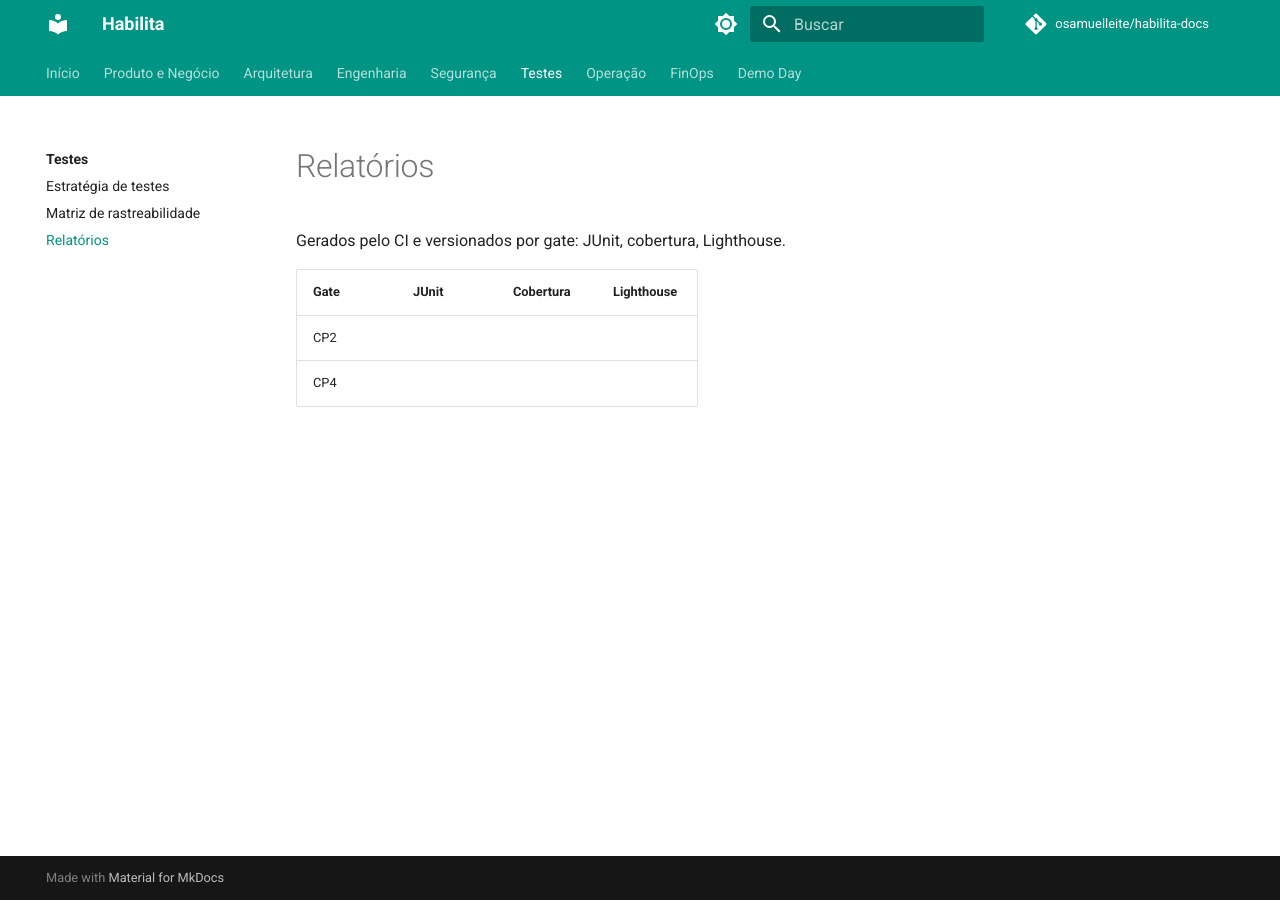
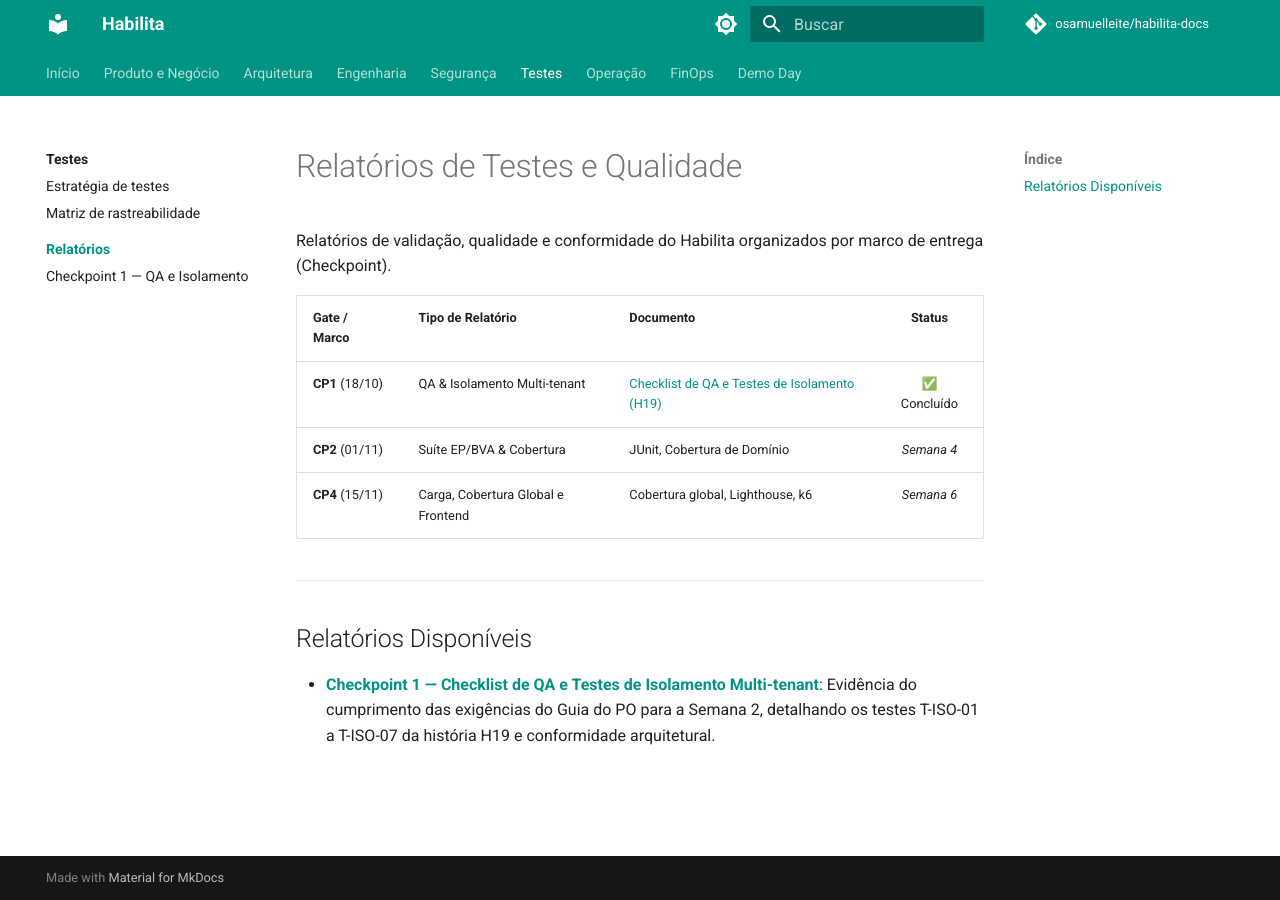
Before and after one commit to osamuelleite/habilita-docs, an MkDocs documentation site: the page built from docs/testes/relatorios/index.md, in a window 1280 px wide. Built offline with MkDocs 1.6.1 and Material for MkDocs 9.7.7, drawn with Linux system fonts in a browser that asks for light colours; comment, search, counter and statistics services are not loaded.

Commit message:
docs(testes): add checkpoint 1 QA checklist and isolation report

```diff
--- a/docs/testes/relatorios/index.md
+++ b/docs/testes/relatorios/index.md
@@ -1,8 +1,15 @@
-# Relatórios
+# Relatórios de Testes e Qualidade
 
-Gerados pelo CI e versionados por gate: JUnit, cobertura, Lighthouse.
+Relatórios de validação, qualidade e conformidade do Habilita organizados por marco de entrega (Checkpoint).
 
-| Gate | JUnit | Cobertura | Lighthouse |
-|---|---|---|---|
-| CP2 | | | |
-| CP4 | | | |
+| Gate / Marco | Tipo de Relatório | Documento | Status |
+|---|---|---|:---:|
+| **CP1** (18/10) | QA & Isolamento Multi-tenant | [Checklist de QA e Testes de Isolamento (H19)](cp1-checklist-qa.md) | ✅ Concluído |
+| **CP2** (01/11) | Suíte EP/BVA & Cobertura | JUnit, Cobertura de Domínio | *Semana 4* |
+| **CP4** (15/11) | Carga, Cobertura Global e Frontend | Cobertura global, Lighthouse, k6 | *Semana 6* |
+
+---
+
+## Relatórios Disponíveis
+
+- **[Checkpoint 1 — Checklist de QA e Testes de Isolamento Multi-tenant](cp1-checklist-qa.md)**: Evidência do cumprimento das exigências do Guia do PO para a Semana 2, detalhando os testes T-ISO-01 a T-ISO-07 da história H19 e conformidade arquitetural.
--- a/mkdocs.yml
+++ b/mkdocs.yml
@@ -110,7 +110,9 @@ nav:
       - testes/index.md
       - Estratégia de testes: testes/estrategia.md
       - Matriz de rastreabilidade: testes/matriz.md
-      - Relatórios: testes/relatorios/index.md
+      - Relatórios:
+          - Visão geral: testes/relatorios/index.md
+          - "Checkpoint 1 — QA e Isolamento": testes/relatorios/cp1-checklist-qa.md
   - Operação:
       - operacao/index.md
   - FinOps:
```
Also changed, not shown: docs/engenharia/checkpoint-1.md (+1 -1 lines), docs/testes/relatorios/cp1-checklist-qa.md (added, +110 -0 lines).
